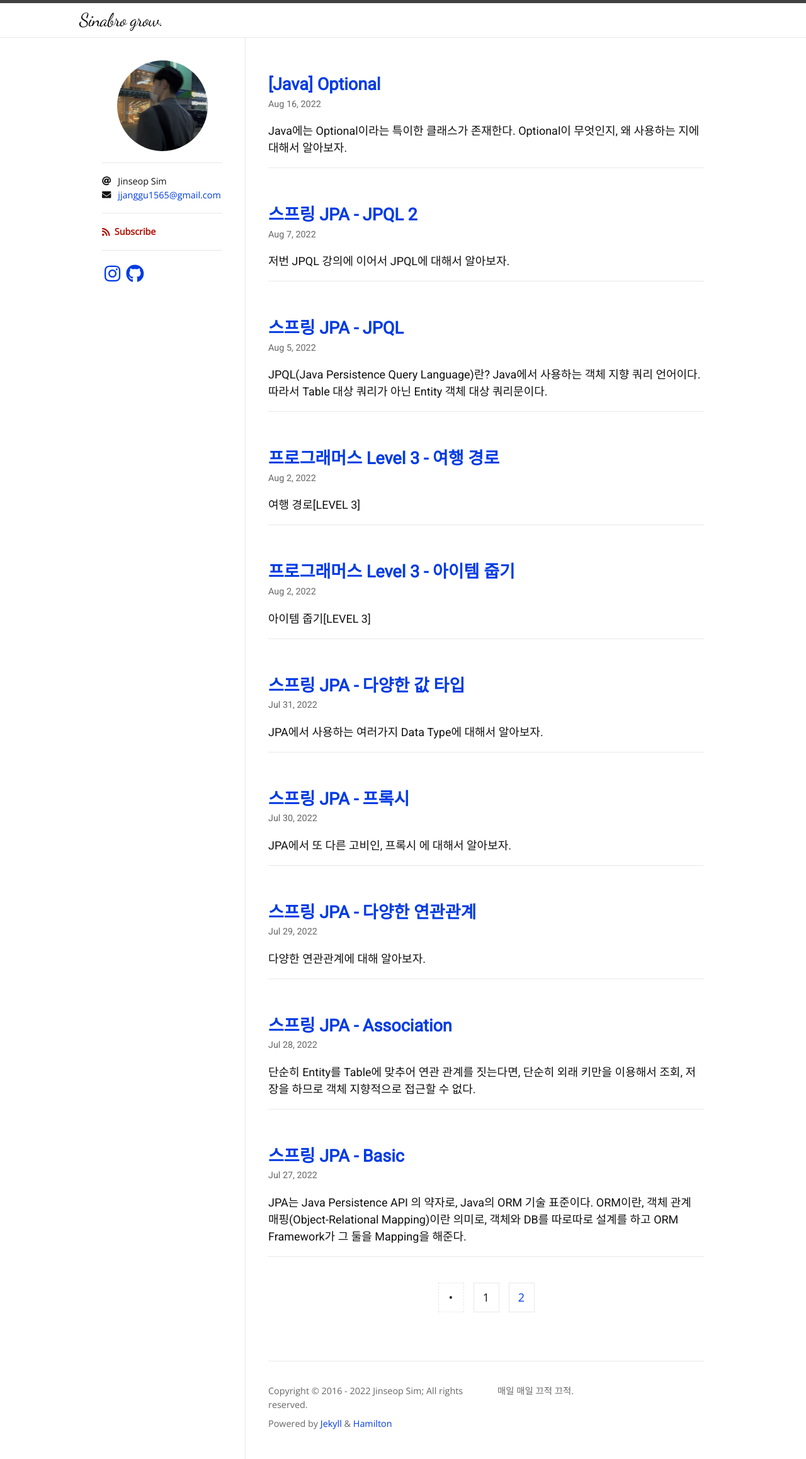
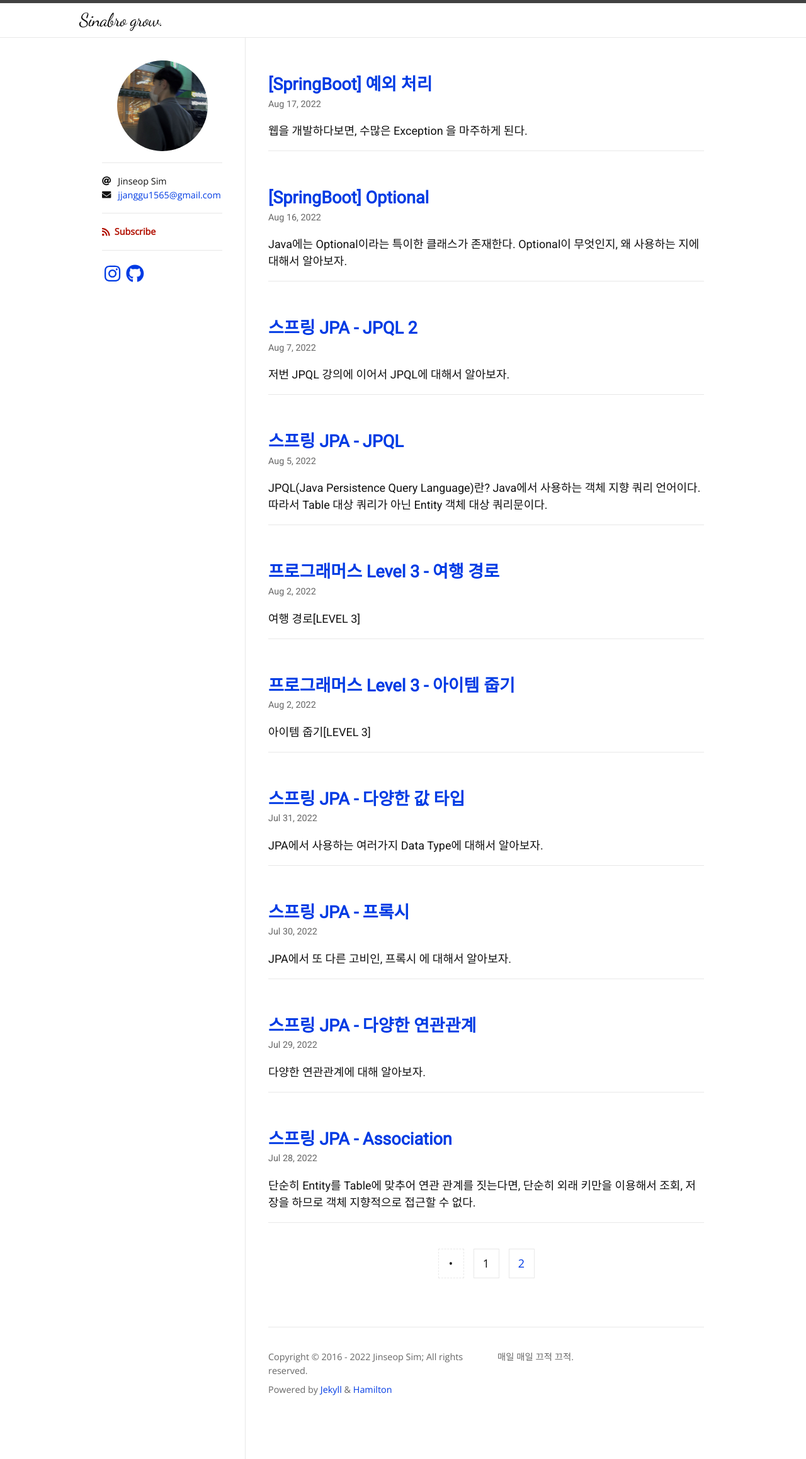
Before and after one commit to Jinseop-Sim/Jinseop-Sim.github.io, a Jekyll site: the page built from index.html, in a window 1280 px wide. Shown: the whole page at 63% size. Built offline with Jekyll 4.4.1, drawn with Linux system fonts in a browser that asks for light colours; nearby versions of some CDN libraries; some web fonts are replaced; the list of posts is cut into pages by our own code.

Commit message:
New post

```diff
--- a/_posts/2022-08-16-Optinal.md
+++ b/_posts/2022-08-16-Optinal.md
@@ -1,6 +1,6 @@
 ---
 layout: post
-title: "[Java] Optional"
+title: "[SpringBoot] Optional"
 categories: Springboot
 tags: [java]
 author:
--- /dev/null
+++ b/_posts/2022-08-17-Exception.md
@@ -0,0 +1,10 @@
+---
+layout: post
+title: "[SpringBoot] 예외 처리"
+categories: Springboot
+tags: [java]
+author:
+  - Jinseop Sim
+toc: true
+---
+웹을 개발하다보면, 수많은 __Exception__ 을 마주하게 된다.
```
